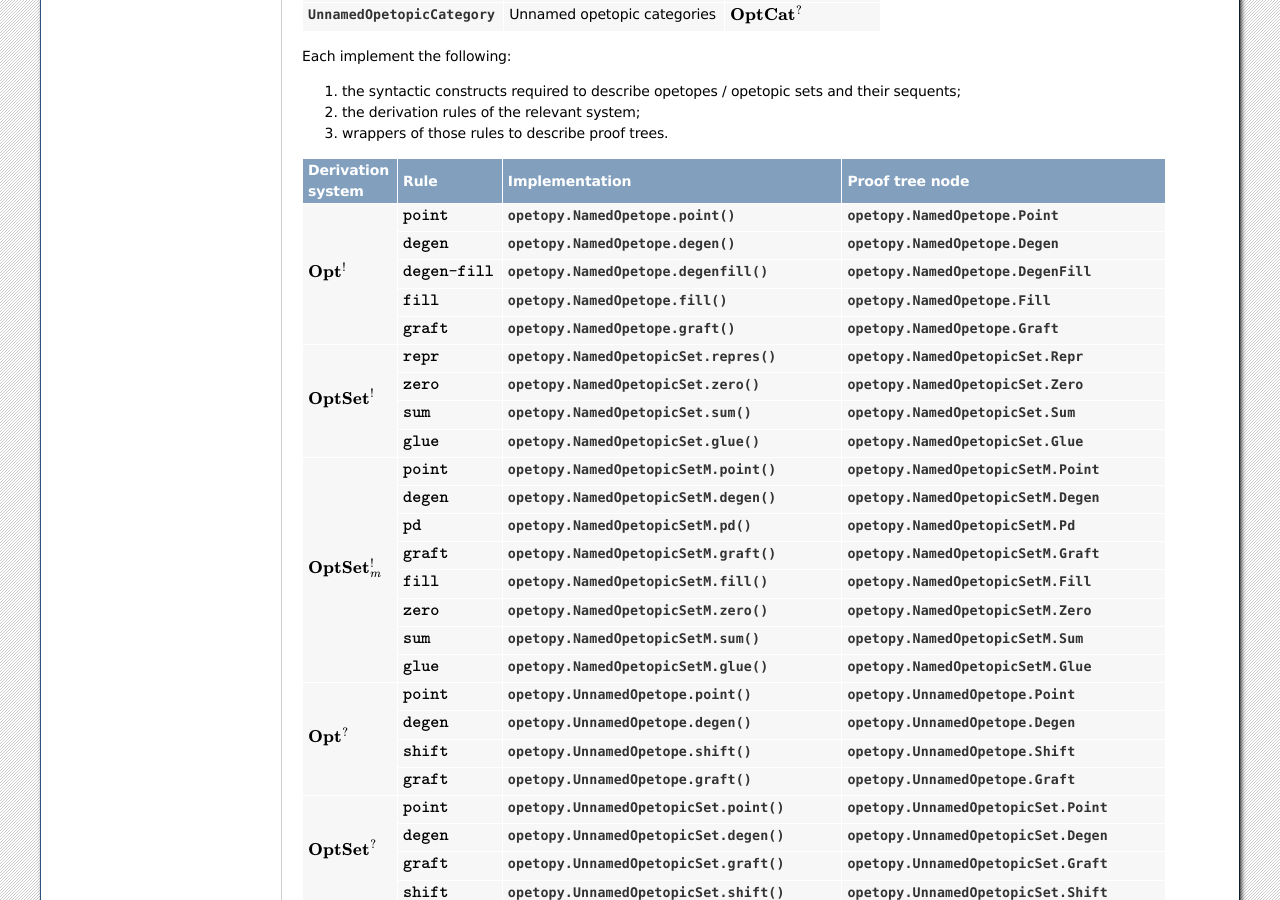
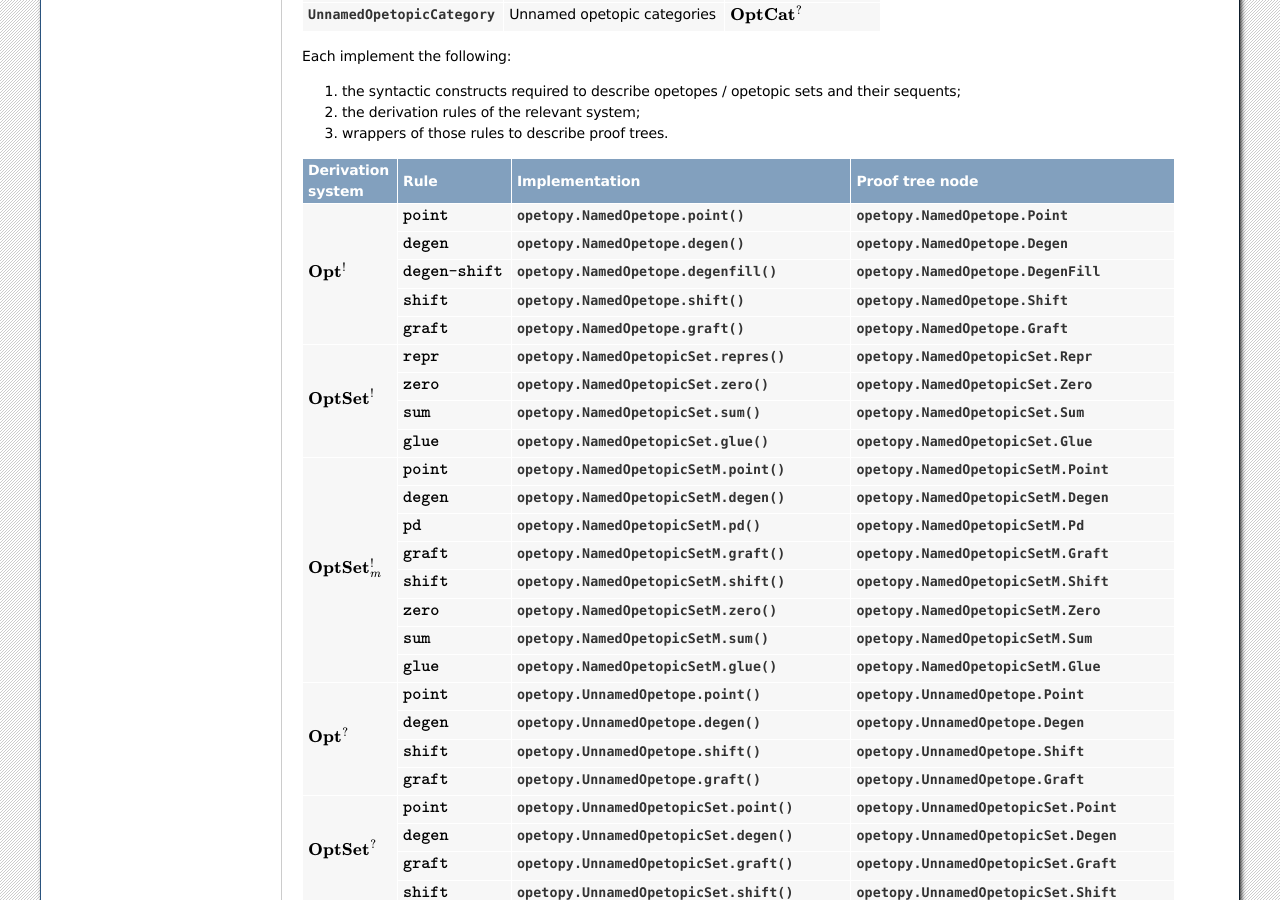
Before and after one commit to altaris/opetopy, a Sphinx documentation site: the page built from docs/index.rst, in a window 1280 px wide and 900 px high, scrolled down 596 px. Built offline with Sphinx 7.4.7, drawn with Linux system fonts in a browser that asks for light colours.

Commit message:
Renamed fill rules to shift

```diff
--- a/docs/index.rst
+++ b/docs/index.rst
@@ -66,9 +66,9 @@ Each implement the following:
 +                                 +------------------------------+------------------------------------------------+-------------------------------------------------+
 |                                 | :math:`\texttt{degen}`       | :func:`opetopy.NamedOpetope.degen`             | :class:`opetopy.NamedOpetope.Degen`             |
 +                                 +------------------------------+------------------------------------------------+-------------------------------------------------+
-|                                 | :math:`\texttt{degen-fill}`  | :func:`opetopy.NamedOpetope.degenfill`         | :class:`opetopy.NamedOpetope.DegenFill`         |
+|                                 | :math:`\texttt{degen-shift}` | :func:`opetopy.NamedOpetope.degenfill`         | :class:`opetopy.NamedOpetope.DegenFill`         |
 +                                 +------------------------------+------------------------------------------------+-------------------------------------------------+
-|                                 | :math:`\texttt{fill}`        | :func:`opetopy.NamedOpetope.fill`              | :class:`opetopy.NamedOpetope.Fill`              |
+|                                 | :math:`\texttt{shift}`       | :func:`opetopy.NamedOpetope.shift`             | :class:`opetopy.NamedOpetope.Shift`             |
 +                                 +------------------------------+------------------------------------------------+-------------------------------------------------+
 |                                 | :math:`\texttt{graft}`       | :func:`opetopy.NamedOpetope.graft`             | :class:`opetopy.NamedOpetope.Graft`             |
 +---------------------------------+------------------------------+------------------------------------------------+-------------------------------------------------+
@@ -88,7 +88,7 @@ Each implement the following:
 +                                 +------------------------------+------------------------------------------------+-------------------------------------------------+
 |                                 | :math:`\texttt{graft}`       | :func:`opetopy.NamedOpetopicSetM.graft`        | :class:`opetopy.NamedOpetopicSetM.Graft`        |
 +                                 +------------------------------+------------------------------------------------+-------------------------------------------------+
-|                                 | :math:`\texttt{fill}`        | :func:`opetopy.NamedOpetopicSetM.fill`         | :class:`opetopy.NamedOpetopicSetM.Fill`         |
+|                                 | :math:`\texttt{shift}`       | :func:`opetopy.NamedOpetopicSetM.shift`        | :class:`opetopy.NamedOpetopicSetM.Shift`        |
 +                                 +------------------------------+------------------------------------------------+-------------------------------------------------+
 |                                 | :math:`\texttt{zero}`        | :func:`opetopy.NamedOpetopicSetM.zero`         | :class:`opetopy.NamedOpetopicSetM.Zero`         |
 +                                 +------------------------------+------------------------------------------------+-------------------------------------------------+
--- a/docs/unnamedopetopiccategory.rst
+++ b/docs/unnamedopetopiccategory.rst
@@ -11,7 +11,7 @@ This part of ``opetopy`` implements finite opetopic categories as defined in [Ba
 Examples
 ========
 
-.. _uoptcat-ex-fill-tgt:
+.. _uoptcat-ex-shift-tgt:
 
 Filler of target horn
 ---------------------
@@ -35,7 +35,7 @@ Target universal property
 
 In this example, we have two cells of shape :math:`\mathbf{0}`:
 
-* :math:`\delta`, degenerate at :math:`a` with target :math:`f`, constructed via rules :math:`\texttt{degen}` and :math:`\texttt{fill}` of system :math:`\textbf{OptSet${}^?$}`;
+* :math:`\delta`, degenerate at :math:`a` with target :math:`f`, constructed via rules :math:`\texttt{degen}` and :math:`\texttt{shift}` of system :math:`\textbf{OptSet${}^?$}`;
 * :math:`\gamma`, constructed by filling the empty pasting diagram at :math:`a`, with universal target :math:`g`.
 
 We then apply the target universal property of :math:`\gamma` over :math:`\delta` to get a factorization cell :math:`\xi` and a filler :math:`A`.
@@ -53,7 +53,7 @@ Source universal property
 -------------------------
 
 
-This example is a continuation of that presented in :ref:`uoptcat-ex-fill-tgt`. We derive the following additional cells:
+This example is a continuation of that presented in :ref:`uoptcat-ex-shift-tgt`. We derive the following additional cells:
 
 * :math:`i`, parallel to :math:`h` (the composition of arrows :math:`f` and :math:`g`);
 * :math:`\beta`, from the :math:`fg` horn to :math:`i`.
```
Also changed, not shown: 5 other files.
